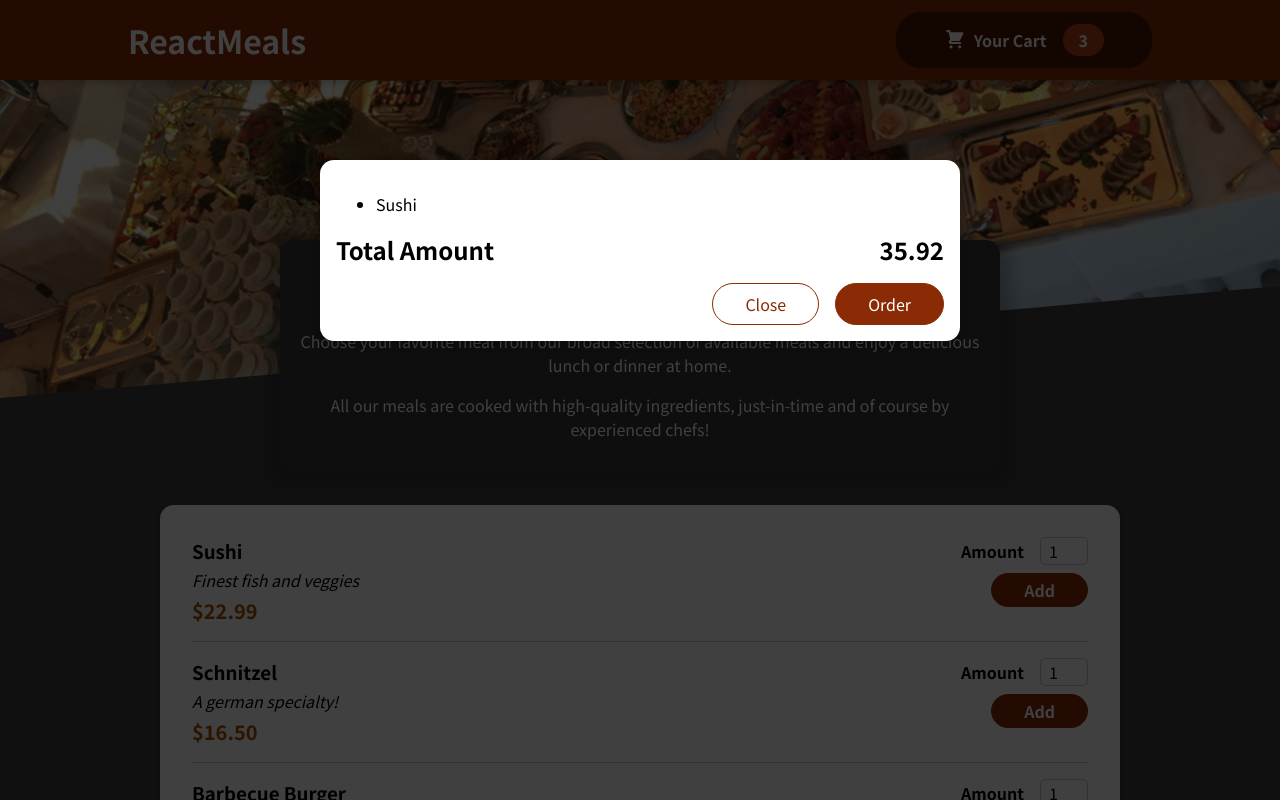
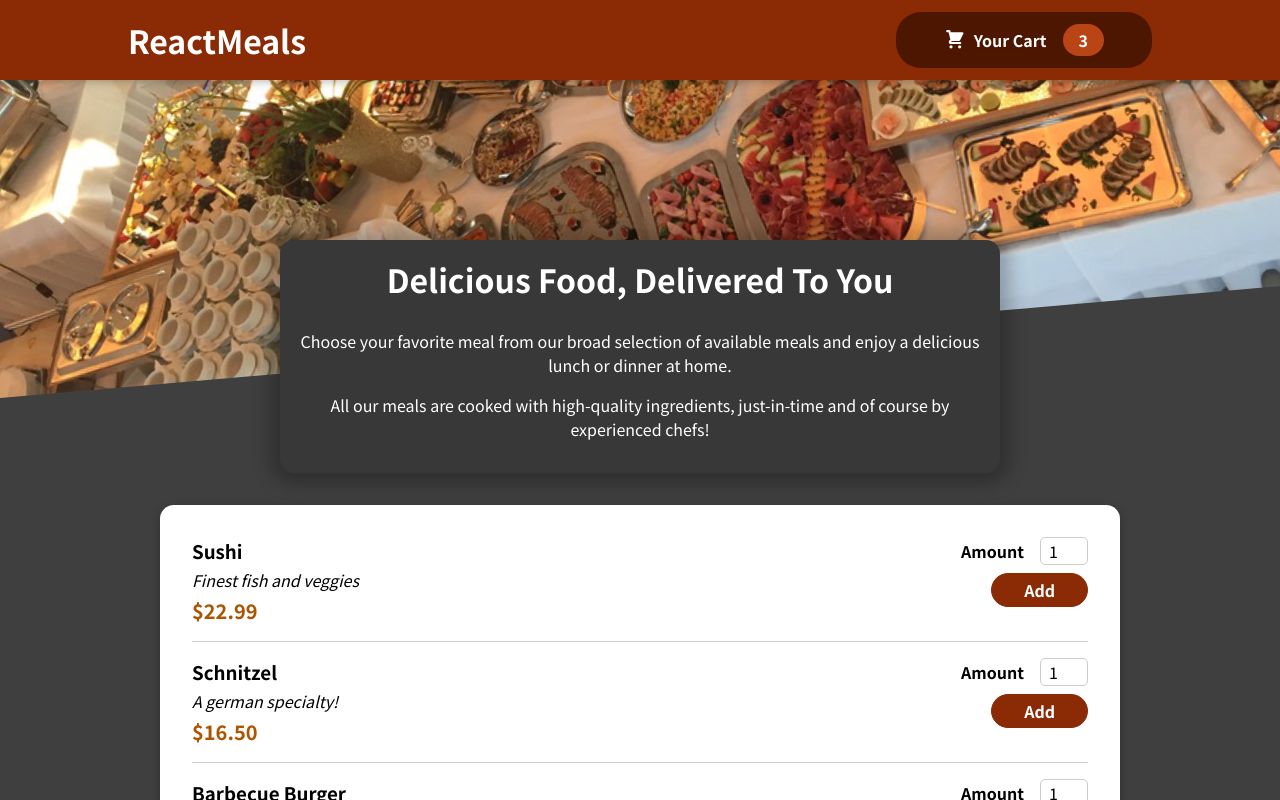
Before and after one commit to brunelloalessio-lellis/react-food-order-app, a React (Create React App) app: page / in a window 1280 px wide. Shown: the top 800 px of the page. Built offline with nearby package versions, Linux system fonts and the light colour scheme.

Commit message:
using context to hide and show cart modal

```diff
--- a/src/App.js
+++ b/src/App.js
@@ -1,12 +1,17 @@
+import { useContext } from "react";
 import Cart from "./components/Cart/Cart";
 import Header from "./components/Layout/Header";
 import Meals from "./components/Meals/Meals";
+import CartModalContext from "./context/cart-modal-context";
 
 function App() {
+
+  const ctx = useContext(CartModalContext)
+
   return (
     <>
-      <Cart />
-      <Header />
+      {ctx.isCartOpened && <Cart />}
+      <Header/>
       <main>
         <Meals />
       </main>
--- a/src/components/Cart/Cart.js
+++ b/src/components/Cart/Cart.js
@@ -1,5 +1,7 @@
 import styles from "./Cart.module.css";
 import Modal from '../UI/Modal';
+import { useContext } from 'react';
+import CartModalContext from "../../context/cart-modal-context";
 
 const Cart = (props) => {
   const cartItems = [
@@ -11,6 +13,8 @@ const Cart = (props) => {
     },
   ].map((item) => <li>{item.name}</li>);
 
+  const ctx = useContext(CartModalContext)
+
   return (
     <Modal>
       <ul className={styles['card-items']}>{cartItems}</ul>
@@ -19,7 +23,7 @@ const Cart = (props) => {
           <span>35.92</span>
       </div>
       <div className={styles.actions}>
-          <button className={styles['button--alt']}>Close</button>
+          <button className={styles['button--alt']} onClick={ctx.onHideCart}>Close</button>
           <button className={styles.button}>Order</button>
       </div>
     </Modal>
--- a/src/components/Layout/Header.js
+++ b/src/components/Layout/Header.js
@@ -7,7 +7,7 @@ const Header = (props) => {
     <>
       <header className={styles.header}>
         <h1>ReactMeals</h1>
-        <HeaderCartButton/>
+        <HeaderCartButton onClick={props.onShowCart}/>
       </header>
       <div className={styles["main-image"]}>
         <img src={mealsImage}/>
--- a/src/components/Layout/HeaderCartButton.js
+++ b/src/components/Layout/HeaderCartButton.js
@@ -1,9 +1,13 @@
+import CartModalContext from '../../context/cart-modal-context'
 import CartIcon from '../Cart/CartIcon'
 import styles from './HeaderCartButton.module.css'
+import { useContext } from 'react';
 
-const HeaderCartButton = () => {
+const HeaderCartButton = (props) => {
 
-    return <button className={styles.button}>
+    const ctx = useContext(CartModalContext)
+
+    return <button className={styles.button} onClick={ctx.onShowCart}>
         <span className={styles.icon}>
             <CartIcon/>
         </span>
--- /dev/null
+++ b/src/context/cart-modal-context.js
@@ -0,0 +1,34 @@
+import React from "react";
+import { useState } from "react";
+
+const CartModalContext = React.createContext({
+  isCartOpened: false,
+  onHideCart: () => {},
+  onShowCart: () => {},
+});
+
+export const CartModalContextProvider = (props) => {
+  const [isCartOpened, setIsCartOpened] = useState(false);
+
+  const onHideCart = () => {
+    setIsCartOpened(false);
+  };
+
+  const onShowCart = () => {
+    setIsCartOpened(true);
+  };
+
+  return (
+    <CartModalContext.Provider
+      value={{
+        isCartOpened: isCartOpened,
+        onHideCart: onHideCart,
+        onShowCart: onShowCart,
+      }}
+    >
+      {props.children}
+    </CartModalContext.Provider>
+  );
+};
+
+export default CartModalContext
--- a/src/index.js
+++ b/src/index.js
@@ -2,5 +2,8 @@ import ReactDOM from 'react-dom';
 
 import './index.css';
 import App from './App';
+import { CartModalContextProvider } from './context/cart-modal-context';
 
-ReactDOM.render(<App />, document.getElementById('root'));
+ReactDOM.render(<CartModalContextProvider>
+    <App />
+</CartModalContextProvider>, document.getElementById('root'));
```
Also changed, not shown: 1 other file (tests, documents, lock files or other folders).
